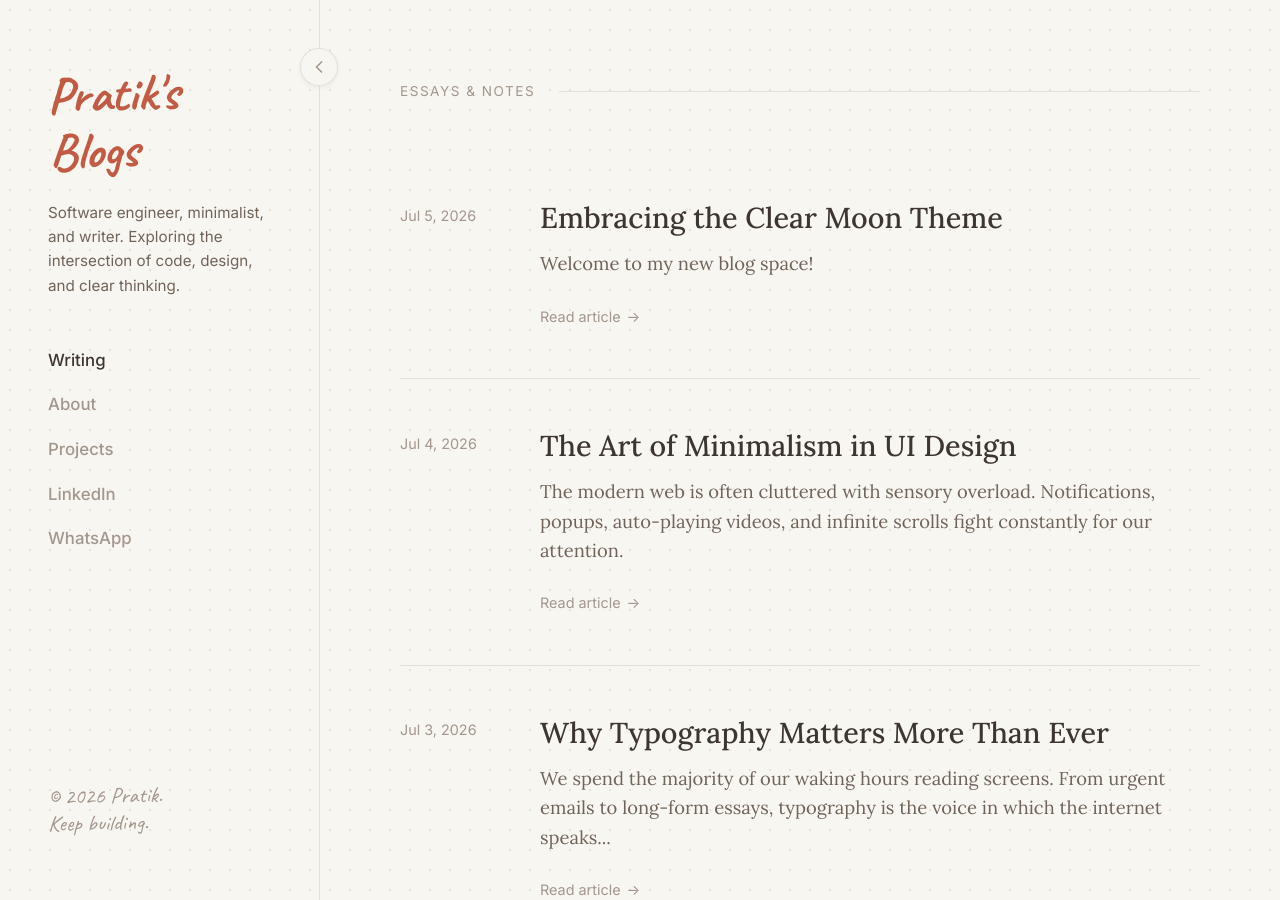
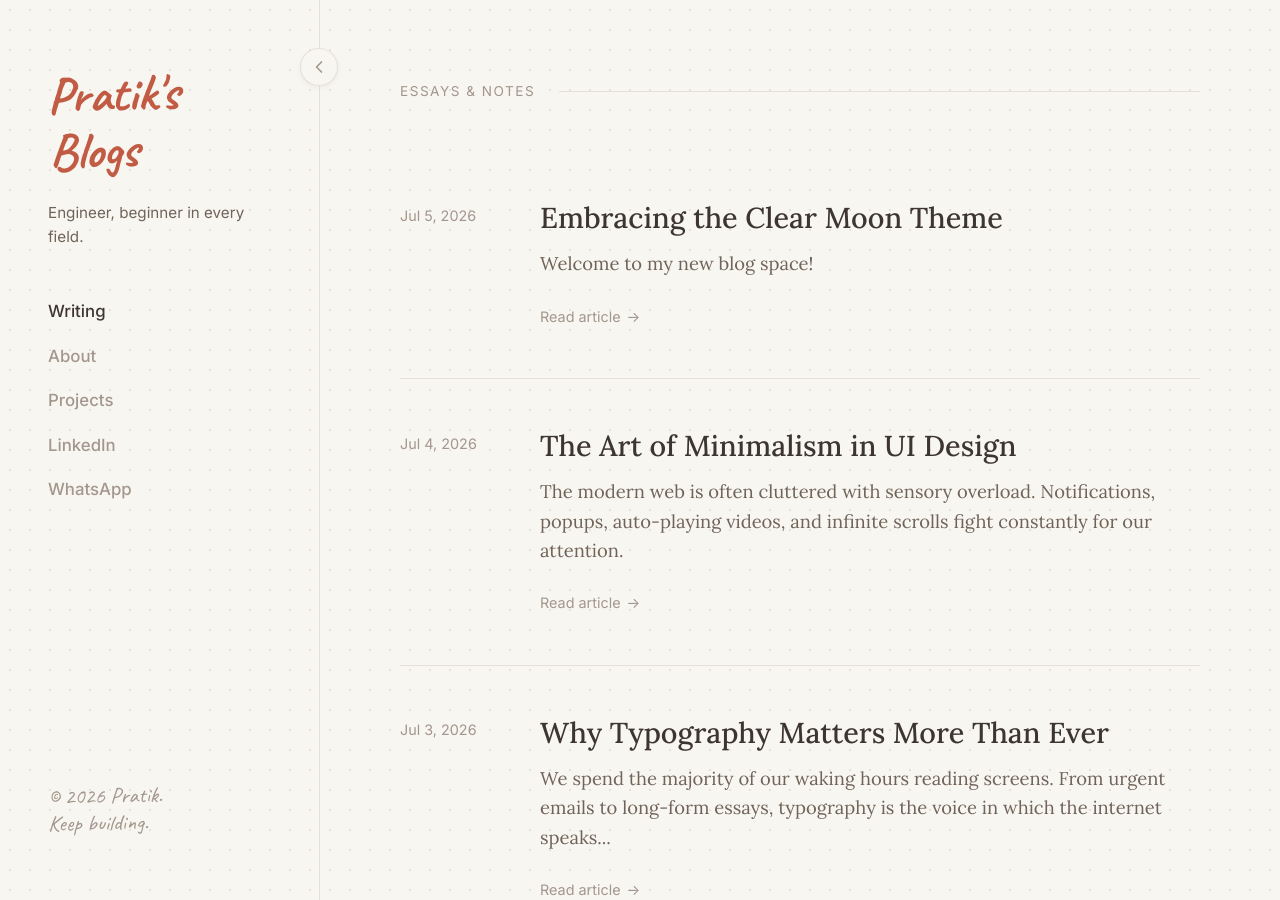
Before and after one commit to Pratikdate/blogs, a Jekyll site: the page built from index.html, in a window 1280 px wide and 900 px high. Built offline with Jekyll 4.4.1, drawn with Linux system fonts in a browser that asks for light colours.

Commit message:
Update sidebar bio text

```diff
--- a/_layouts/default.html
+++ b/_layouts/default.html
@@ -21,7 +21,7 @@
             <div class="sidebar-inner">
                 <div class="brand">
                     <a href="{{ site.baseurl }}/" class="logo">Pratik's Blogs</a>
-                    <p class="bio">Software engineer, minimalist, and writer. Exploring the intersection of code, design, and clear thinking.</p>
+                    <p class="bio">Engineer, beginner in every field.</p>
                 </div>
 
                 <nav class="nav-links">
```
